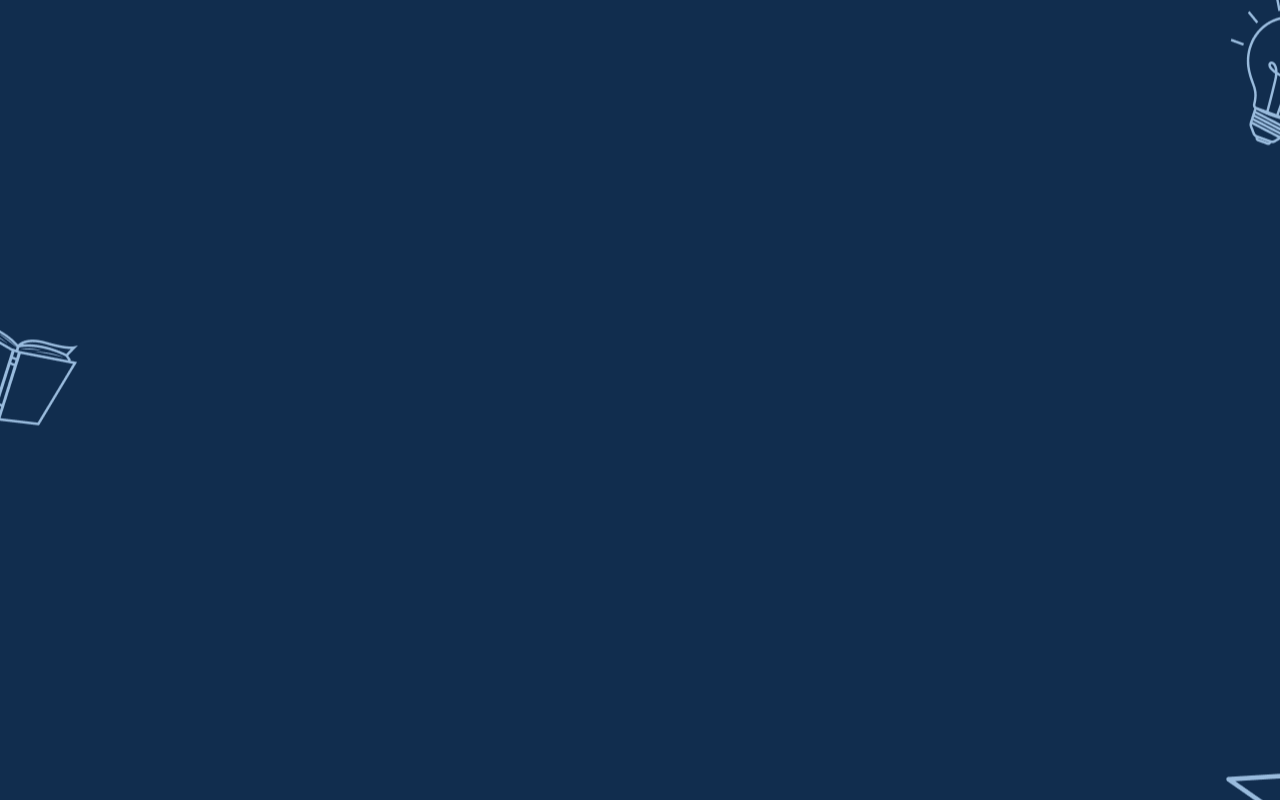
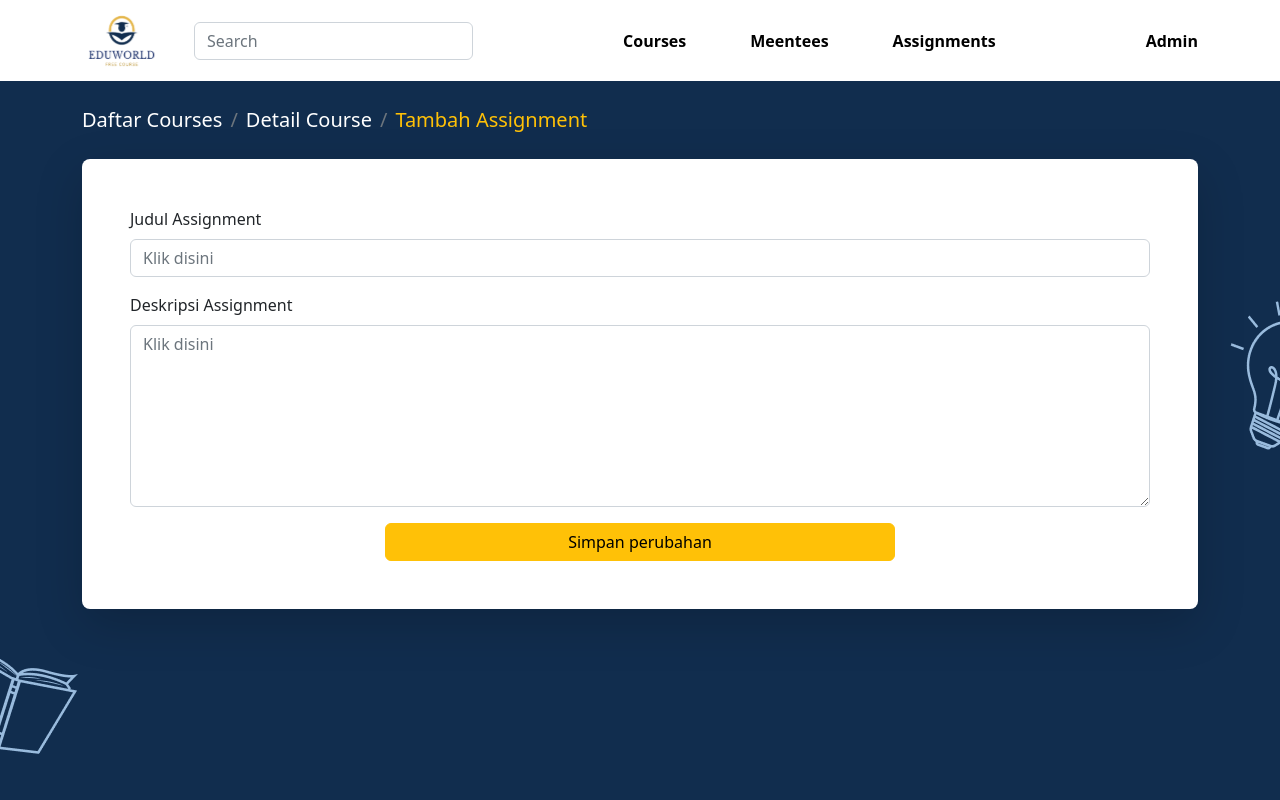
Before and after one commit to Kelompok14-LMS/React, a React (Create React App) app: page /add-assignment/1 in a window 1280 px wide. Before the commit this address had no page. Built offline with nearby package versions, Linux system fonts and the light colour scheme.

Commit message:
add assignment page

```diff
--- a/src/App.css
+++ b/src/App.css
@@ -27,3 +27,14 @@
   text-decoration: none !important;
   color: #ffffff !important;
 }
+
+@media only screen and (max-width: 991px) {
+  .thumbnail-course {
+    border-radius: 5px 5px 0px 0px;
+  }
+}
+@media only screen and (min-width: 992px) {
+  .thumbnail-course {
+    border-radius: 5px 0px 0px 5px;
+  }
+}
--- a/src/components/Courses/Section.jsx
+++ b/src/components/Courses/Section.jsx
@@ -38,7 +38,7 @@ export default function Section({ id }) {
                   <Dropdown.Toggle variant="outline-dark">Pengaturan</Dropdown.Toggle>
 
                   <Dropdown.Menu>
-                    <Dropdown.Item as={Link} to="/add-section">
+                    <Dropdown.Item as={Link} to={`/add-section/${id}`}>
                       Edit Section
                     </Dropdown.Item>
                     <Dropdown.Item onClick={() => handleDelete()}>Hapus Section</Dropdown.Item>
@@ -68,7 +68,7 @@ export default function Section({ id }) {
                   <Dropdown.Toggle variant="outline-dark">Pengaturan</Dropdown.Toggle>
 
                   <Dropdown.Menu>
-                    <Dropdown.Item as={Link} to="/add-module">
+                    <Dropdown.Item as={Link} to={`/add-material/${id}`}>
                       Edit Materi
                     </Dropdown.Item>
                     <Dropdown.Item onClick={() => handleDelete()}>Hapus Materi</Dropdown.Item>
@@ -99,7 +99,7 @@ export default function Section({ id }) {
                   <Dropdown.Toggle variant="outline-dark">Pengaturan</Dropdown.Toggle>
 
                   <Dropdown.Menu>
-                    <Dropdown.Item as={Link} to="/add-module">
+                    <Dropdown.Item as={Link} to={`/add-material/${id}`}>
                       Edit Materi
                     </Dropdown.Item>
                     <Dropdown.Item onClick={() => handleDelete()}>Hapus Materi</Dropdown.Item>
@@ -128,19 +128,19 @@ export default function Section({ id }) {
 
       <Accordion>
         <Accordion.Item eventKey="0">
-          <Accordion.Header>HTML for Beginner</Accordion.Header>
+          <Accordion.Header>Assignment</Accordion.Header>
           <Accordion.Body>
             <div>
               <div className="d-flex justify-content-between align-items-center mb-3">
-                <h6>Deskripsi Section</h6>
+                <h6>Resume Golang Currency</h6>
                 <Dropdown align="end">
                   <Dropdown.Toggle variant="outline-dark">Pengaturan</Dropdown.Toggle>
 
                   <Dropdown.Menu>
-                    <Dropdown.Item as={Link} to="/add-section">
-                      Edit Section
+                    <Dropdown.Item as={Link} to={`/add-assignment/${id}`}>
+                      Edit Assignment
                     </Dropdown.Item>
-                    <Dropdown.Item onClick={() => handleDelete()}>Hapus Section</Dropdown.Item>
+                    <Dropdown.Item onClick={() => handleDelete()}>Hapus Assignment</Dropdown.Item>
                   </Dropdown.Menu>
                 </Dropdown>
               </div>
@@ -152,8 +152,6 @@ export default function Section({ id }) {
                 fugiat nulla pariatur. Excepteur sint occaecat cupidatat non proident, sunt in culpa qui officia
                 deserunt mollit anim id est laborum.
               </p>
-
-              <Button variant="warning">+ Tambah Materi</Button>
             </div>
           </Accordion.Body>
         </Accordion.Item>
--- a/src/components/TopBar.jsx
+++ b/src/components/TopBar.jsx
@@ -1,5 +1,6 @@
 import React from "react";
 import { Container, Form, Nav, Navbar } from "react-bootstrap";
+import { Link } from "react-router-dom";
 import Logo from "../assets/img/logo.svg";
 
 export default function TopBar() {
@@ -15,11 +16,14 @@ export default function TopBar() {
         <Navbar.Toggle aria-controls="navbarScroll" />
         <Navbar.Collapse id="navbarScroll">
           <Nav className="mx-auto my-2 my-lg-0" style={{ maxHeight: "100px" }} navbarScroll>
-            <Nav.Link href="#action1" className="fw-bold text-black me-5">
+            <Nav.Link as={Link} to="/courses" className="fw-bold text-black me-5">
               Courses
             </Nav.Link>
+            <Nav.Link as={Link} to="/mentees" className="fw-bold text-black me-5">
+              Meentees
+            </Nav.Link>
             <Nav.Link href="#action2" className="fw-bold text-black">
-              Meentees
+              Assignments
             </Nav.Link>
           </Nav>
           <Nav.Link href="#action2" className="fw-bold text-black">
--- /dev/null
+++ b/src/pages/courses/AddAssignment.jsx
@@ -0,0 +1,69 @@
+import React, { useState } from "react";
+import { Button, Form } from "react-bootstrap";
+import { useNavigate, useParams } from "react-router-dom";
+import Breadcrumb from "../../components/courses/Breadcrumb";
+import { useAddModuleMutation } from "../../store/features/courses/moduleSlice";
+
+export default function AddAssignment() {
+  const navigate = useNavigate();
+
+  const { id } = useParams();
+
+  const [title, setTitle] = useState();
+  const [description, setDescription] = useState();
+
+  const onTitleChange = (e) => setTitle(e.target.value);
+  const onDescriptionChange = (e) => setDescription(e.target.value);
+
+  const [addModule] = useAddModuleMutation();
+
+  const handleSubmit = (e) => {
+    e.preventDefault();
+
+    addModule({
+      title: title,
+      description: description,
+    });
+
+    navigate("/detail-course");
+  };
+
+  return (
+    <>
+      <div className="my-4">
+        <Breadcrumb
+          link1="/courses"
+          prev1="Daftar Courses"
+          link2={`/detail-course/${id}`}
+          prev2="Detail Course"
+          current="Tambah Assignment"
+        />
+      </div>
+      <div className="shadow-lg bg-body p-5 rounded-3 mb-5">
+        <Form onSubmit={handleSubmit}>
+          <Form.Group className="mb-3">
+            <Form.Label>Judul Assignment</Form.Label>
+            <Form.Control type="text" placeholder="Klik disini" value={title} onChange={onTitleChange} />
+          </Form.Group>
+
+          <Form.Group className="mb-3">
+            <Form.Label>Deskripsi Assignment</Form.Label>
+            <Form.Control
+              as="textarea"
+              rows={7}
+              placeholder="Klik disini"
+              value={description}
+              onChange={onDescriptionChange}
+            />
+          </Form.Group>
+
+          <div className="text-center">
+            <Button variant="warning w-50" type="submit">
+              Simpan perubahan
+            </Button>
+          </div>
+        </Form>
+      </div>
+    </>
+  );
+}
--- a/src/pages/courses/Courses.jsx
+++ b/src/pages/courses/Courses.jsx
@@ -44,10 +44,15 @@ export default function Courses() {
         <div className="shadow bg-body rounded my-5" key={item.course_id}>
           <Row>
             <Col lg={6}>
-              <img src={item.thumbnail} alt="Course 1" style={{ width: "100%", height: "100%", objectFit: "cover" }} />
+              <img
+                src={item.thumbnail}
+                alt="Course"
+                className="thumbnail-course"
+                style={{ width: "100%", height: "100%", objectFit: "cover" }}
+              />
             </Col>
             <Col lg={6}>
-              <div className="p-5" style={{ display: "flex", flexDirection: "column" }}>
+              <div className="p-5" style={{ display: "flex", flexDirection: "column", minHeight: "400px" }}>
                 <p className="m-0 fw-semibold text-decoration-underline">{item.category}</p>
                 <div className="d-flex justify-content-between align-items-center">
                   <h2>{item.title}</h2>
@@ -55,13 +60,7 @@ export default function Courses() {
                     <FaTrashAlt />
                   </Button>
                 </div>
-                <p className="my-3">
-                  Lorem ipsum dolor sit amet, consectetur adipiscing elit, sed do eiusmod tempor incididunt ut labore et
-                  dolore magna aliqua. Ut enim ad minim veniam, quis nostrud exercitation ullamco laboris nisi ut
-                  aliquip ex ea commodo consequat. Duis aute irure dolor in reprehenderit in voluptate velit esse cillum
-                  dolore eu fugiat nulla pariatur. Excepteur sint occaecat cupidatat non proident, sunt in culpa qui
-                  officia deserunt mollit anim id est laborum.
-                </p>
+                <p className="my-3">{item?.description}</p>
 
                 <div className="mt-auto text-end">
                   <Button variant="warning" as={Link} to={`/detail-course/${item.course_id}`}>
--- a/src/pages/courses/DetailCourse.jsx
+++ b/src/pages/courses/DetailCourse.jsx
@@ -81,7 +81,7 @@ export default function DetailCourse() {
         <Form onSubmit={handleSubmit} key={course?.course_id}>
           <div
             className="upload-gambar"
-            style={{ backgroundImage: `url("${previewThumbnail ? previewThumbnail : course?.thumbnail}")` }}
+            style={{ backgroundImage: `url(${previewThumbnail ? previewThumbnail : course?.thumbnail})` }}
           >
             <Form.Group className="mb-3 text-center">
               <Form.Control type="file" className="d-none" ref={hiddenFileInput} onChange={onThumbnailChange} />
@@ -148,9 +148,12 @@ export default function DetailCourse() {
           </div>
         </Form>
         <div className="ps-5 pe-5 pb-5">
-          <div className="my-4">
+          <div className="d-flex my-4 gap-3">
             <Button variant="warning" as={Link} to={`/add-section/${course?.course_id}`}>
               + Tambah Section
+            </Button>
+            <Button variant="outline-secondary" as={Link} to={`/add-assignment/${course?.course_id}`}>
+              + Tambah Assignment
             </Button>
           </div>
           <div>
--- a/src/router/index.jsx
+++ b/src/router/index.jsx
@@ -1,6 +1,7 @@
 import React from "react";
 import { BrowserRouter, Routes, Route } from "react-router-dom";
 import Layout from "../components/Layout";
+import AddAssignment from "../pages/courses/AddAssignment";
 import AddCourses from "../pages/courses/AddCourse";
 import AddMaterial from "../pages/courses/AddMaterial";
 import AddSection from "../pages/courses/AddSection";
@@ -18,6 +19,7 @@ export default function SetupRouter() {
             <Route path="/add-course" element={<AddCourses />} />
             <Route path="/add-section/:id" element={<AddSection />} />
             <Route path="/add-material/:id" element={<AddMaterial />} />
+            <Route path="/add-assignment/:id" element={<AddAssignment />} />
           </Route>
         </Routes>
       </BrowserRouter>
```
